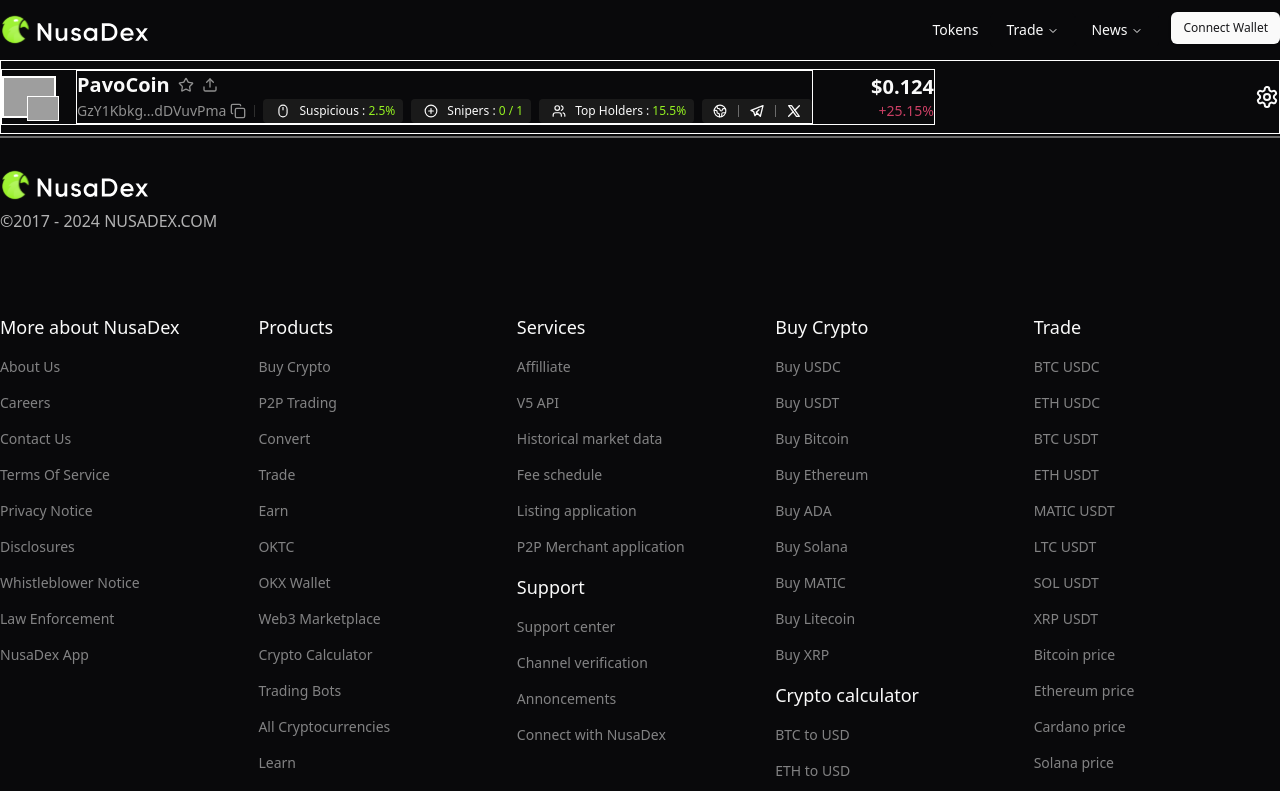
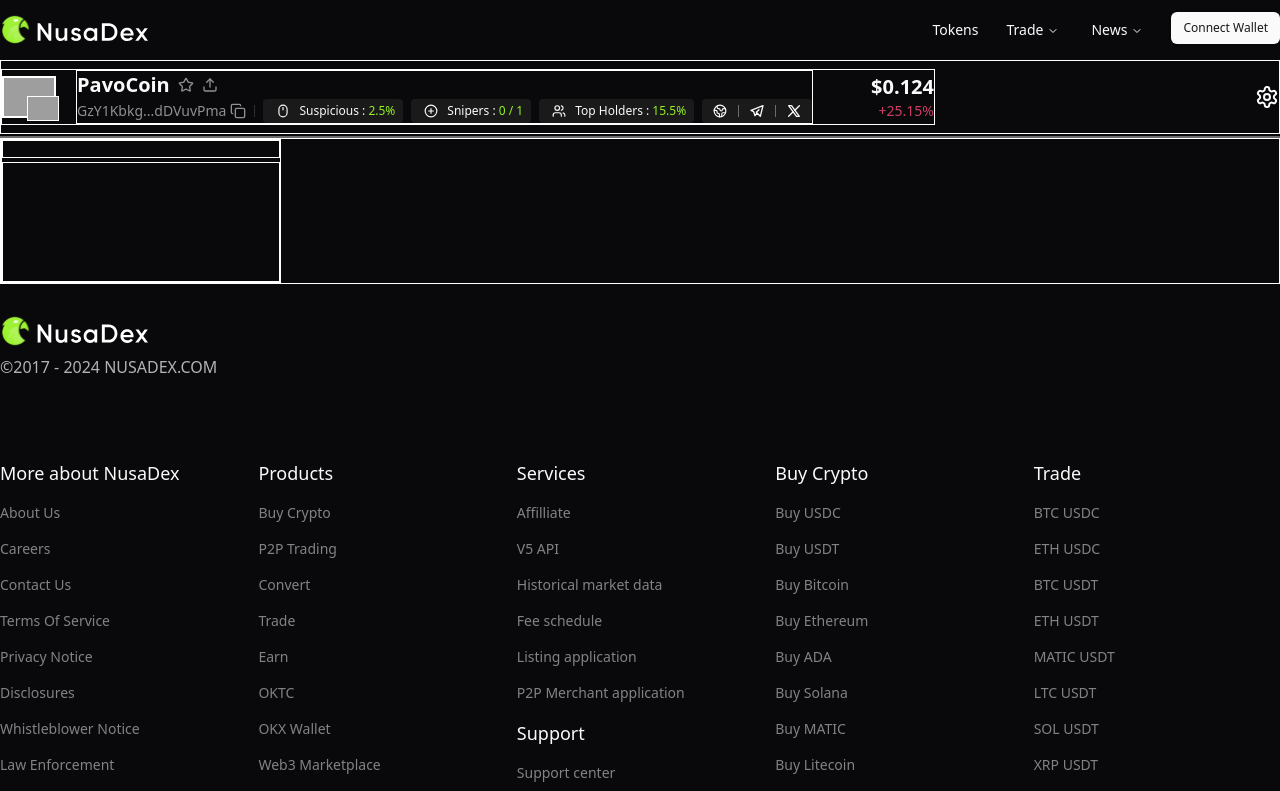
Before and after one commit to RamzGxz/nusadex, a Next.js app: page /details in a window 1280 px wide. Shown: the top 791 px of the page. Built offline with nearby package versions, Linux system fonts and the light colour scheme; grey boxes are pictures that could not be loaded.

Commit message:
update details

```diff
--- a/src/pages/details/index.tsx
+++ b/src/pages/details/index.tsx
@@ -142,7 +142,14 @@
           <SettingsIcon />
         </div>
       </div>
-      <div className="flex flex-row h-[calc(100vh - 118px)] mt-[2px] min-[500px] border-t-2 border-[#6c6c6c]"></div>
+      <div className="flex flex-row h-[calc(100vh - 118px)] mt-[2px] min-[500px] border-t-2 border-[#6c6c6c]">
+        <div className="flex flex-1 gap-[2px] border border-white">
+          <div className="flex flex-col gap-1 w-[280px] order-1 border border-white">
+            <div className="flex-1 pt-4 border border-white"></div>
+            <div className="min-h-[120px] overflow-hidden border border-white"></div>
+          </div>
+        </div>
+      </div>
     </>
   );
 }
```
